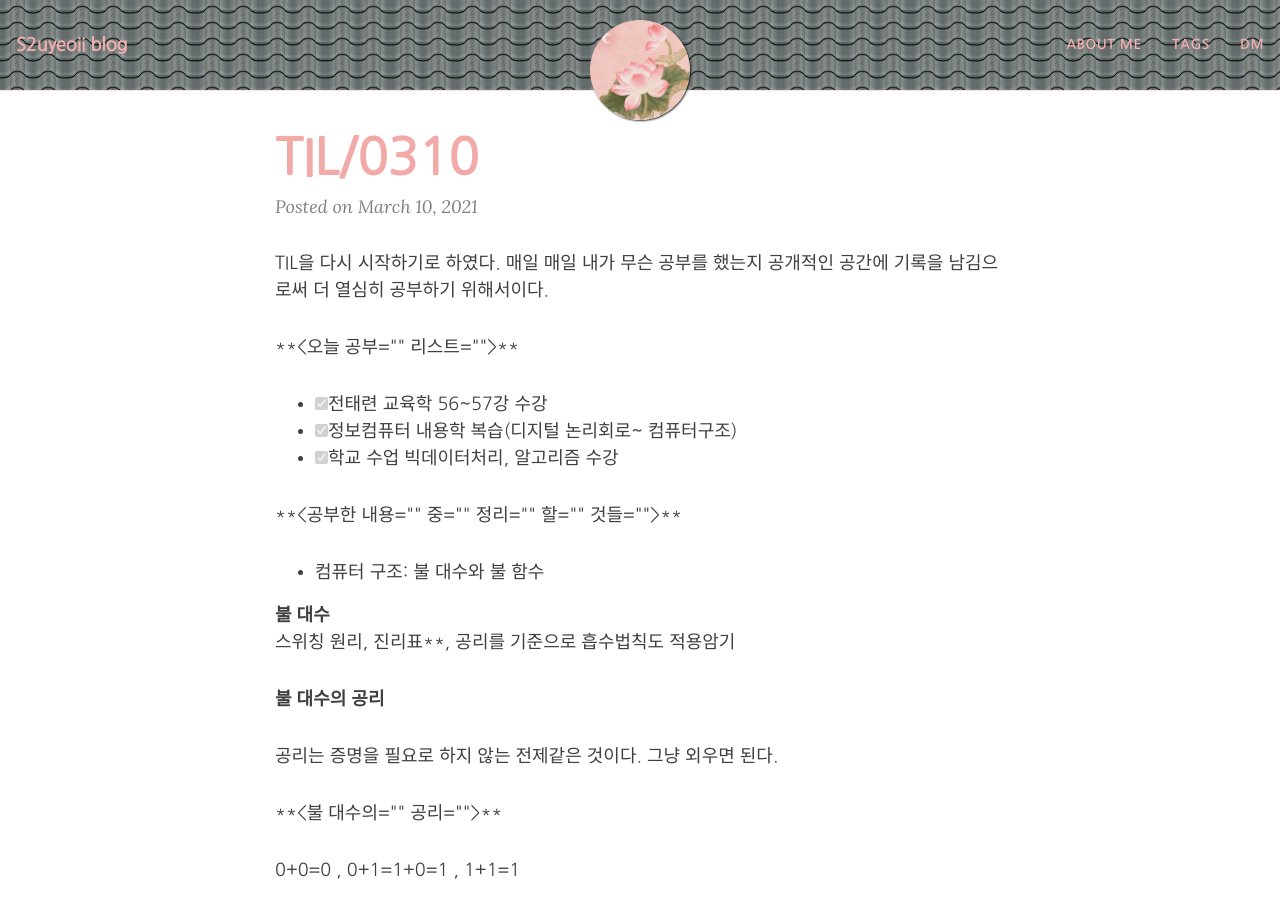
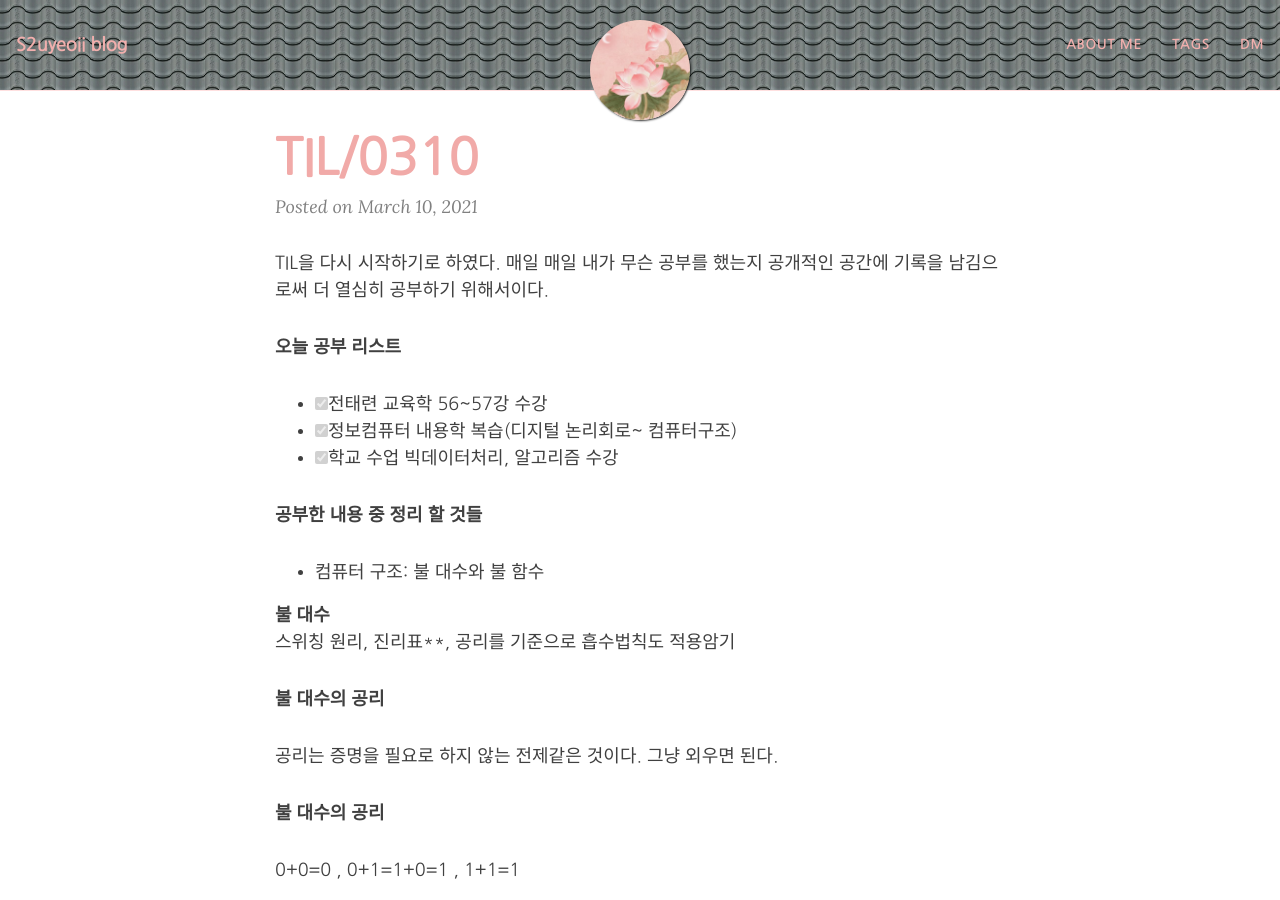
Before and after one commit to yeoneed/yeoneed.github.io, a Jekyll site: the page built from _posts/2021-03-10-TIL-0310.md, in a window 1280 px wide and 900 px high. Built offline with Jekyll 4.4.1, drawn with Linux system fonts in a browser that asks for light colours; nearby versions of some CDN libraries; some web fonts are replaced; comment, search, counter and statistics services are not loaded.

Commit message:
Update 2021-03-10-TIL-0310.md

```diff
--- a/_posts/2021-03-10-TIL-0310.md
+++ b/_posts/2021-03-10-TIL-0310.md
@@ -8,14 +8,14 @@ tags: [TIL]
 ---
 TIL을 다시 시작하기로 하였다. 매일 매일 내가 무슨 공부를 했는지 공개적인 공간에 기록을 남김으로써 더 열심히 공부하기 위해서이다.
 
-**<오늘 공부 리스트>**
+**오늘 공부 리스트**
 
  - [x] 전태련 교육학 56~57강 수강
  - [x] 정보컴퓨터 내용학 복습(디지털 논리회로~ 컴퓨터구조)
  - [x] 학교 수업 빅데이터처리, 알고리즘 수강
 
 
-  **<공부한 내용 중 정리 할 것들>**
+  **공부한 내용 중 정리 할 것들**
 
  - 컴퓨터 구조: 불 대수와 불 함수
 
@@ -26,7 +26,7 @@ TIL을 다시 시작하기로 하였다. 매일 매일 내가 무슨 공부를
 
 공리는 증명을 필요로 하지 않는 전제같은 것이다. 그냥 외우면 된다.
 
-**<불 대수의 공리>**
+**불 대수의 공리**
 
 0+0=0 , 0+1=1+0=1 , 1+1=1
 
```
